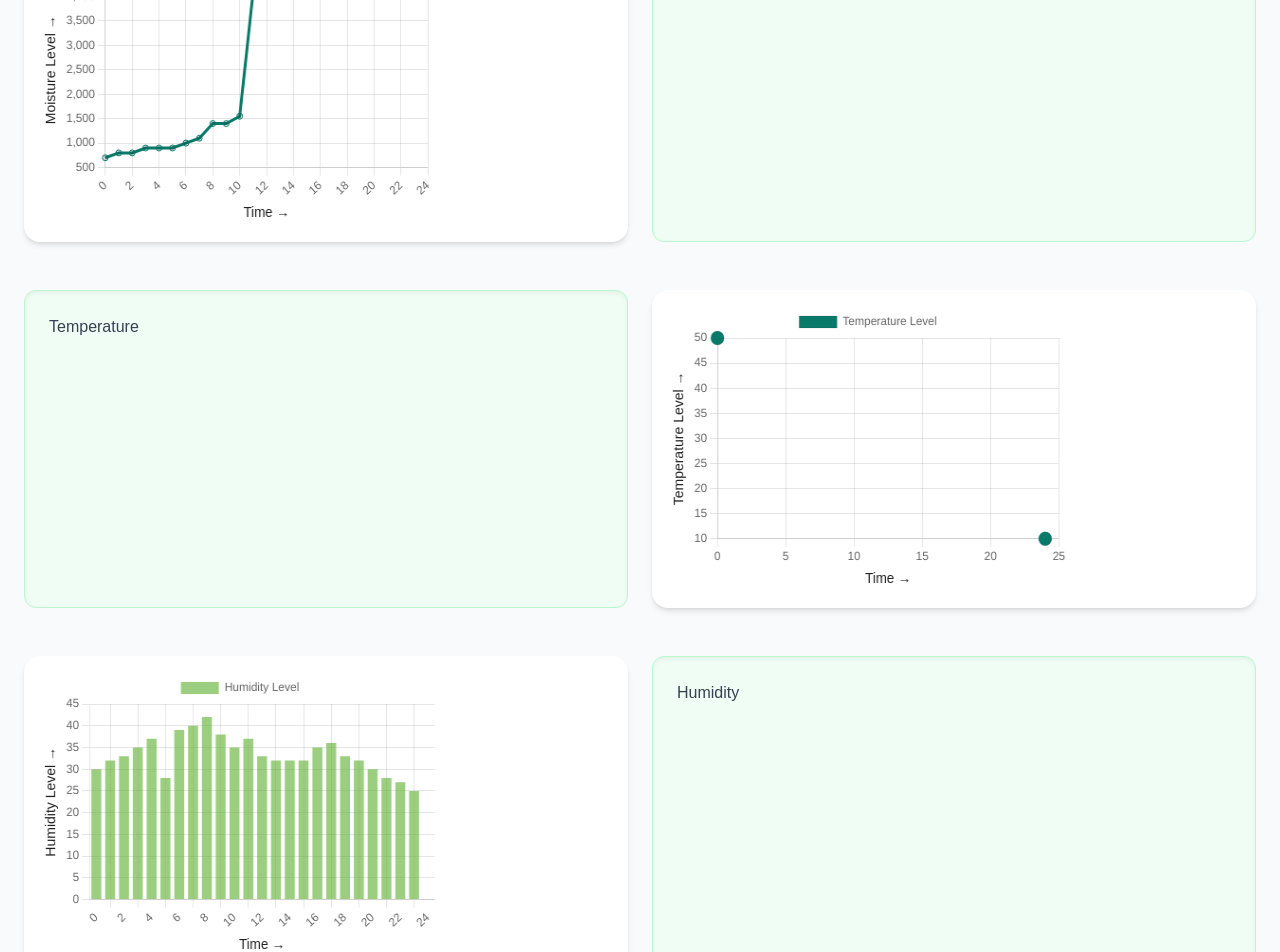
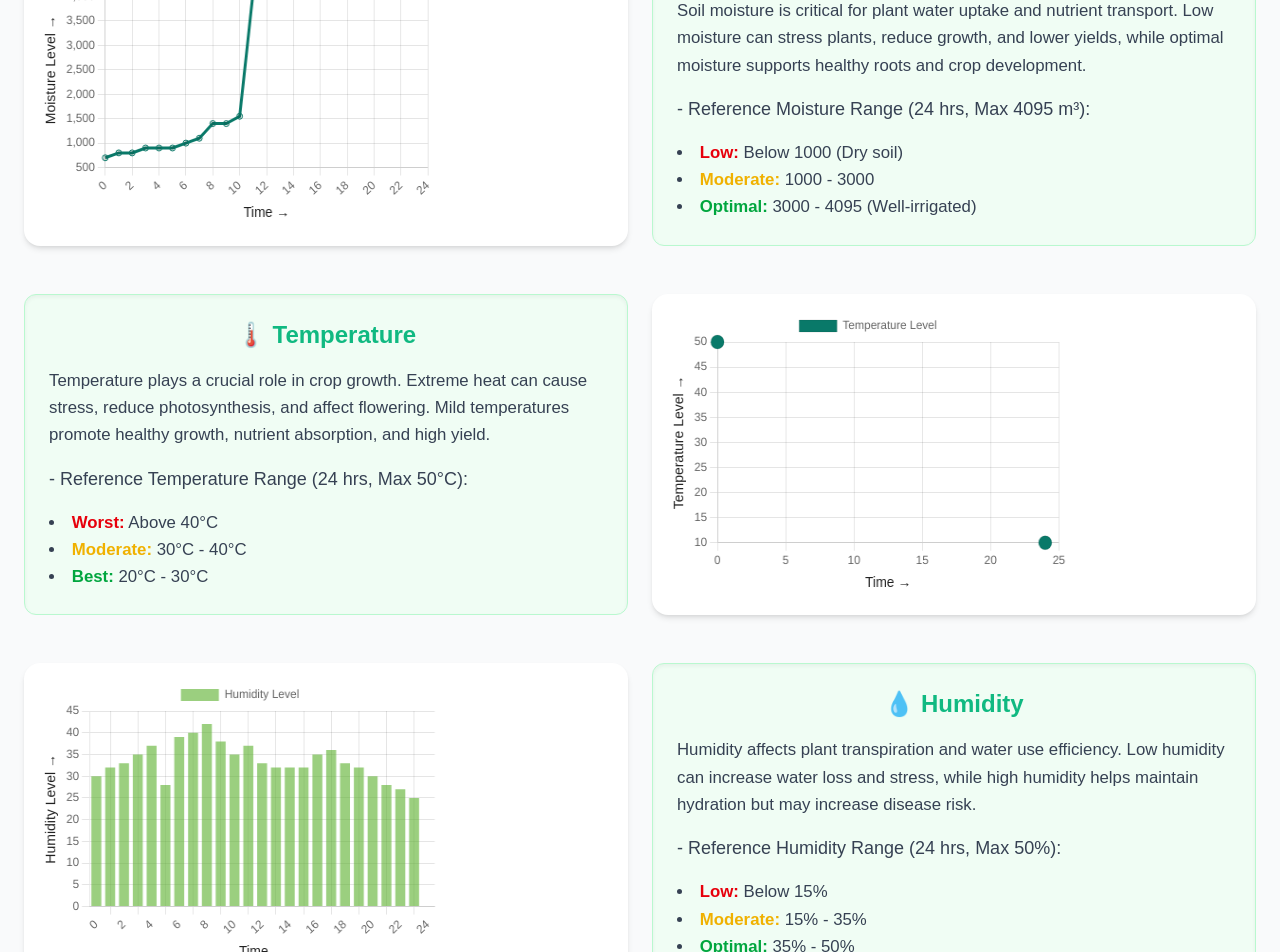
Before and after one commit to uzuw/GrowSense-ACE, a Next.js app in the folder frontend/: page /analytics in a window 1280 px wide. Shown: the part 180-1132 px from the top of the page. Built offline with nearby package versions, Linux system fonts and the light colour scheme.

Commit message:
analytics final update

```diff
--- a/frontend/app/(auth)/analytics/components/HumidChart.tsx
+++ b/frontend/app/(auth)/analytics/components/HumidChart.tsx
@@ -12,7 +12,6 @@ import {
   Title,
 } from 'chart.js';
 
-// ✅ Register bar chart components
 Chart.register(
   BarController,
   BarElement,
@@ -24,13 +23,13 @@ Chart.register(
 );
 
 export default function HumidChart() {
-  const chartRef = useRef<HTMLCanvasElement>(null);
+const chartRef = useRef<HTMLCanvasElement>(null);
 
   const data = [30,32,33,35,37,28,39,40,42,38,35,37,33,32,32,32,35,36,33,32,30,28,27,25]
   useEffect(() => {
     if (!chartRef.current) return;
     const chart = new Chart(chartRef.current, {
-      type: 'bar', // ✅ This now works
+      type: 'bar',
       data: {
         labels:[0,1,2,3,4,5,6,7,8,9,10,11,12,13,14,15,16,17,18,19,20,21,22,23,24],
         datasets: [
@@ -78,7 +77,7 @@ export default function HumidChart() {
 
     });
 
-    return () => chart.destroy(); // ✅ Prevent memory leaks
+    return () => chart.destroy();
   }, []);
 
   return <canvas ref={chartRef} className="w-full max-w-[70%]" />;
--- a/frontend/app/(auth)/analytics/page.tsx
+++ b/frontend/app/(auth)/analytics/page.tsx
@@ -11,22 +11,74 @@ export default function Home() {
   return (
     <main className="bg-gray-50 min-h-screen">
       <div className="max-w-7xl mx-auto ">
+
+
         <ChartSection
           chartPosition="left"
           chartComponent={<MoistureChart />}
-          description={moisture}
+          description={
+            <div className="flex justify-center">
+              <div className="space-y-4 text-left text-gray-700 text-[1.05rem] leading-relaxed max-w-xl">
+                <h1 className="text-2xl font-semibold text-[#10b981] text-center">💧 Soil Moisture</h1>
+                <p>
+                  Soil moisture is critical for plant water uptake and nutrient transport. Low moisture can stress plants, reduce growth, and lower yields, while optimal moisture supports healthy roots and crop development.
+                </p>
+                <p className="font-medium text-lg">- Reference Moisture Range (24 hrs, Max 4095 m³):</p>
+                <ul className="list-disc list-inside">
+                  <li><span className="font-semibold text-red-600">Low:</span> Below 1000 (Dry soil)</li>
+                  <li><span className="font-semibold text-yellow-500">Moderate:</span> 1000 - 3000</li>
+                  <li><span className="font-semibold text-green-600">Optimal:</span> 3000 - 4095 (Well-irrigated)</li>
+                </ul>
+              </div>
+            </div>
+          }
         />
+
+
+
         <ChartSection
           chartPosition="right"
           chartComponent={<TempChart />}
-          description={temperature}
-        />
-        <ChartSection
-          chartPosition="left"
-          chartComponent={<HumidChart />}
-          description={humidity}
+          description={
+            <div className="flex justify-center">
+              <div className="space-y-4 text-left text-gray-700 text-[1.05rem] leading-relaxed max-w-xl">
+                <h1 className="text-2xl font-semibold text-[#10b981] text-center">🌡️ Temperature</h1>
+                <p>
+                  Temperature plays a crucial role in crop growth. Extreme heat can cause stress, reduce photosynthesis, and affect flowering. Mild temperatures promote healthy growth, nutrient absorption, and high yield.
+                </p>
+                <p className="font-medium text-lg">- Reference Temperature Range (24 hrs, Max 50°C):</p>
+                <ul className="list-disc list-inside">
+                  <li><span className="font-semibold text-red-600">Worst:</span> Above 40°C</li>
+                  <li><span className="font-semibold text-yellow-500">Moderate:</span> 30°C - 40°C</li>
+                  <li><span className="font-semibold text-green-600">Best:</span> 20°C - 30°C</li>
+                </ul>
+              </div>
+            </div>
+          }
         />
 
+
+
+<ChartSection
+  chartPosition="left"
+  chartComponent={<HumidChart />}
+  description={
+    <div className="flex justify-center">
+      <div className="space-y-4 text-left text-gray-700 text-[1.05rem] leading-relaxed max-w-xl">
+        <h1 className="text-2xl font-semibold text-[#10b981] text-center">💧 Humidity</h1>
+        <p>
+          Humidity affects plant transpiration and water use efficiency. Low humidity can increase water loss and stress, while high humidity helps maintain hydration but may increase disease risk.
+        </p>
+        <p className="font-medium text-lg">- Reference Humidity Range (24 hrs, Max 50%):</p>
+        <ul className="list-disc list-inside">
+          <li><span className="font-semibold text-red-600">Low:</span> Below 15%</li>
+          <li><span className="font-semibold text-yellow-500">Moderate:</span> 15% - 35%</li>
+          <li><span className="font-semibold text-green-600">Optimal:</span> 35% - 50%</li>
+        </ul>
+      </div>
+    </div>
+  }
+/>
       </div>
     </main>
   );
```
Also changed, not shown: 1 other file (tests, documents, lock files or other folders).
